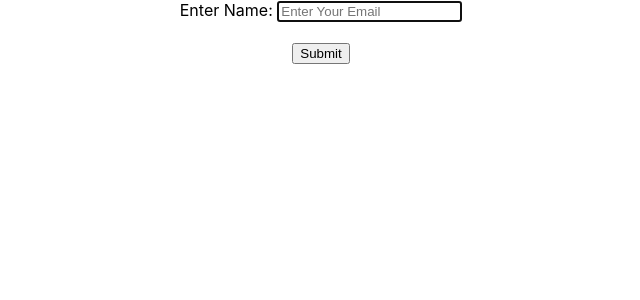
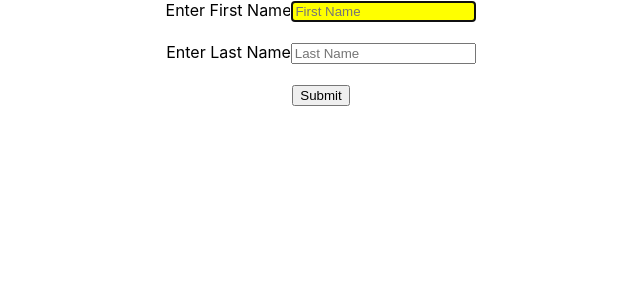
Before and after one commit to riazgul03/ReactJS, a React (Create React App) app in the folder new-app/: page / in a window 1280 px wide. Shown: the top 300 px of the page, without its empty margins (319-959 px from the left). Built offline with nearby package versions, Linux system fonts and the light colour scheme.

Commit message:
UseRef Hook & Un-Controlled Component In React

```diff
--- a/new-app/src/App.js
+++ b/new-app/src/App.js
@@ -21,13 +21,14 @@
 import RefComponent from './RefComponent';
 import UnControlled from './UnControlled';
 import CallbackRefComp from './CallbackRefComp';
+import HookuseRef from './HookuseRef';
 
 
 function App() {
 
   return (
     <div>
-    <CallbackRefComp/>
+    <HookuseRef/>
     </div>
   )
 }
--- /dev/null
+++ b/new-app/src/HookuseRef.js
@@ -0,0 +1,46 @@
+import React, { useEffect, useRef } from 'react'
+
+function HookuseRef() {
+    // const newRef = useRef();
+    const firstRef = useRef();
+    const lastRef = useRef();
+    useEffect(() => {
+        console.log(firstRef);
+        console.log(lastRef);
+        firstRef.current.focus();
+        firstRef.current.style.color = "red";
+        firstRef.current.style.backgroundColor = "Yellow";
+
+        // console.log('Full Name =', firstRef.current.value,' ', lastRef.current.value);
+
+        // console.log(newRef.current.innerHTML);
+    });
+    const handleHeading = () => {
+        // newRef.current.style.color = 'red';
+        // newRef.current.style.fontFamily = 'cooper';
+        // newRef.current.hidden = true;
+
+    }
+    const handleSubmit = (e) => {
+        e.preventDefault();
+        console.log('Full Name =', firstRef.current.value, lastRef.current.value);
+
+    }
+    return (
+        <div>
+            <form onSubmit={handleSubmit}>
+                <label htmlFor="">Enter First Name</label>
+                <input type="text" ref={firstRef} placeholder='First Name' />
+                <br /><br />
+                <label htmlFor="">Enter Last Name</label>
+                <input type="text" ref={lastRef} placeholder='Last Name' />
+                <br /><br />
+                <input type="submit" value="Submit" />
+            </form>
+            {/* <h1 ref={newRef}>Learning Never Ends</h1>
+            <button onClick={handleHeading}>Click</button> */}
+        </div>
+    )
+}
+
+export default HookuseRef
```
